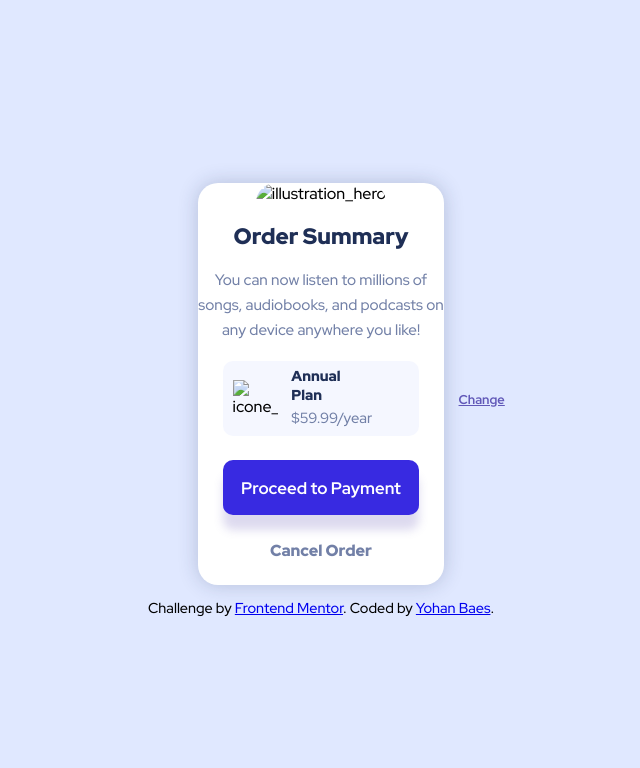
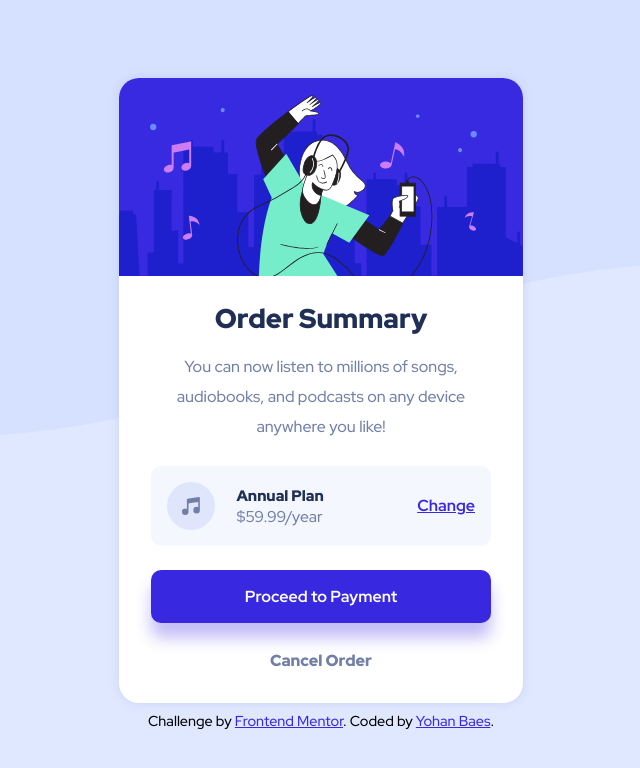
Before and after one commit to Raink31/03-Order-Summary-Component, a plain HTML site: page index.html in a window 1280 px wide. Shown: the whole page, without its empty margins (319-959 px from the left). Drawn offline with Linux system fonts and the light colour scheme.

Commit message:
Add files via upload

```diff
--- a/index.html
+++ b/index.html
@@ -2,37 +2,51 @@
 <html lang="en">
 <head>
     <meta charset="UTF-8">
-    <meta name="viewport" content="width=device-width, initial-scale=1.0"> <!-- displays site properly based on user's device -->
+    <meta http-equiv="X-UA-Compatible" content="IE=edge">
+    <meta name="viewport" content="width=device-width, initial-scale=1.0">
     <link rel="stylesheet" href="style.css">
-    <link rel="icon" type="image/png" sizes="32x32" href="./images/favicon-32x32.png">
-    <title>Frontend Mentor | Order summary card</title>
+    <link rel="shortcut icon" href="assets/images/favicon-32x32.png" type="image/x-icon">
+    <title>Frontend Mentor | Order summary component</title>
+    <style>
+        @import url('https://fonts.googleapis.com/css2?family=Red+Hat+Display:wght@500;700;900&display=swap');
+    </style>
 </head>
-
 <body>
-    <div id="main">
-      <img id="hero" src="images/illustration-hero.svg" alt="illustration_hero">
+    <div class="container">
+        <div class="wrapper">
+            <div class="img-box">
+                <img src="assets/images/illustration-hero.svg" alt="hero image">
+            </div>
+            <div class="text-box">
                 <h1>Order Summary</h1>
-      <p id="description">
-        You can now listen to millions of<br />
-        songs, audiobooks, and podcasts on<br />
-        any device anywhere you like!
+                <p class="subtitle">
+                    You can now listen to millions of songs, audiobooks,
+                    and podcasts on any device anywhere you like!
                 </p>
-      <div id="panier">
-        <img src="images/icon-music.svg" alt="icone_musique">
-        <div id="article">
-          <h2>Annual Plan</h2>
-          <p>$59.99/year</p>
+                <div class="card">
+                    <div class="music-icon">
+                        <img src="assets/images/icon-music.svg" alt="">
                     </div>
-        <p><a href="#">Change</a></p>
+                    <div class="product">
+                        <p><strong>Annual Plan</strong></p>
+                        <p><span>$59.99/year</span></p>
                     </div>
-      <div id="boutton_paiement">
-        <h2><a href="#">Proceed to Payment</a></h2>
+                    <div class="change">
+                        <a href="#">Change</a>
                     </div>
-      <p id="cancel_order"><a href="#">Cancel Order</a></p>
                 </div>
-    <div class="attribution">
+                <div class="boutton">
+                        <a href="#">Proceed to Payment</a>
+                    </div>
+                <p class="canceler">
+                    <a href="#">Cancel Order</a>
+                </p>
+            </div>
+        </div>
+    </div>
+    <footer>
         Challenge by <a href="https://www.frontendmentor.io?ref=challenge" target="_blank">Frontend Mentor</a>.
         Coded by <a href="#">Yohan Baes</a>.
-    </div>
+    </footer>
 </body>
 </html>
--- a/style.css
+++ b/style.css
@@ -1,152 +1,176 @@
-@import url('https://fonts.googleapis.com/css2?family=Red+Hat+Display:wght@500;700;900&display=swap');
+/* RESETS */
+
+*{
+    margin: 0;
+    padding: 0;
+    box-sizing: border-box;
+}
+
+img{
+    display: block;
+}
+
+/* CSS */
 
 body{
-    height: 100vh;
-    width: 100vw;
+    min-height: 100vh;
     display: flex;
     flex-direction: column;
     justify-content: center;
     align-items: center;
-    background: url("images/pattern-background-desktop.svg") no-repeat;
-    background-color: hsl(225, 100%, 94%);
-    margin: auto;
+    font-size: 16px;
     font-family: 'Red Hat Display', sans-serif;
+    background-color: #e0e8ff;
 }
 
-#main{
+.container{
+    max-width: 375px;
+}
+
+.wrapper{
+    background-color: white;
     text-align: center;
     border-radius: 20px;
-    background-color: white;
-    box-shadow: 0 0 20px hsla(223, 47%, 23%, 0.226);
+    overflow: hidden;
+    margin: 0.5rem;
+    box-shadow: 0 0 10px rgba(155, 161, 212, 0.301);
 }
 
-#hero{
-    width: 330px;
-    border-radius: 20px 20px 0 0;
+.img-box{
+    height: 100%;
+    object-fit: cover;
 }
 
-h1{
-    margin-top: 7%;
-    margin-bottom: 7%;
+.img-box img{
+    width: 100%;
+    height: 100%;
+}
+
+.text-box{
+    padding: 1.5rem;
+}
+
+.text-box h1{
     color: hsl(223, 47%, 23%);
-    font-size: 1.4em;
+    font-weight: 900;
+    font-size: 1.5em;
+}
+
+.subtitle{
+    margin-right: 1.2rem;
+    margin-left: 1.2rem;
+    padding-top: 1rem;
+    color: hsl(224, 23%, 55%);
+    line-height: 30px;
+}
+
+.card{
+    margin-top: 1.5rem;
+    margin-left: 0.5rem;
+    margin-right: 0.5rem;
+    display: flex;
+    justify-content: space-between;
+    align-items: center;
+    background-color: hsl(225, 100%, 98%);
+    padding: 1rem;
+    border-radius: 10px;
+}
+
+.music-icon{
+    margin-right: -1.1rem;
+}
+
+.product{
+    text-align: start;
+}
+
+.product strong{
+    font-size: 0.95em;
+    color: hsl(223, 47%, 23%);
     font-weight: 900;
 }
 
-#description{
+.product span{
     color: hsl(224, 23%, 55%);
-    font-size: 0.95em;
-    line-height: 25px;
+    font-size: 0.98em;
 }
 
-#panier{
-    margin-top: 7%;
-    display: flex;
-    justify-content: stretch;
-    align-items: center;
-    background-color: hsl(225, 100%, 98%);
-    border-radius: 10px;
-    margin-left: 7%;
-    margin-right: 7%;
-    height: 75px;
+.change a{
+    color: hsl(245, 75%, 52%);
+    font-weight: 700;
+    transition: color 0.4s;
 }
 
-#panier img{
-    margin-left: 5%;
-    width: 45px;
-    margin-right: 0;
+.change a:hover{
+    color: hsl(245, 83%, 68%);
 }
 
-#article{
-    text-align: start;
-    margin-left: 7%;
+.canceler{
+    padding-top: 1.5rem;
 }
 
-#article h2{
-    color: hsl(223, 47%, 23%);
-    font-size: 0.9em;
-    font-weight: 900;
-    margin-bottom: 0;
+.boutton{
+    margin-top: 1.5rem;
+    background-color: hsl(245, 75%, 52%);
+    padding-top: 1rem;
+    padding-bottom: 1rem;
+    margin-left: 0.5rem;
+    margin-right: 0.5rem;
+    border-radius: 10px;
+    box-shadow: 0 15px 15px hsl(245, 75%, 52%, 30%);
+    transition: background-color 0.4s;
 }
 
-#article p{
-    margin-top: 5%;
-    color: hsl(224, 23%, 55%);
-    font-size: 0.92em;
+.boutton:hover{
+    background-color: hsl(245, 83%, 68%);
+    cursor: pointer;
 }
 
-#panier a{
-    color: #6158b8;
+.boutton a{
+    color: white;
+    text-decoration: none;
     font-weight: 700;
-    font-size: 0.8em;
-    margin-left: 130%;
 }
 
-#panier a:hover{
-    color: #766cf1;
-    transition: 0.2s;
+.canceler{
+    margin-top: 0.2rem;
+    font-weight: 900;
+    padding-bottom: 0.5rem;
 }
 
-#boutton_paiement{
-    background-color: #382ae1;
-    border-radius: 10px;
-    height: 50px;
-    display: flex;
-    justify-content: center;
-    align-items: center;
-    margin: 7% 7%;
-    padding-bottom: 2%;
-    box-shadow: 0 15px 10px #6258b838;
+.canceler a{
+    color: hsl(224, 23%, 55%);
+    text-decoration: none;
+    transition: color 0.4s;
 }
 
-#boutton_paiement:hover{
-    cursor: pointer;
-    background-color: #766cf1;
-    transition: 0.2s;
+.canceler a:hover{
+    color: hsl(228, 57%, 12%);
 }
 
-#boutton_paiement a{
-    color: white;
-    text-decoration: none;
-    font-size: 0.7em;
+footer{
+    font-size: 0.9em;
 }
 
-#cancel_order a{
-    color: hsl(224, 23%, 55%);
-    font-weight: 900;
-    text-decoration: none;
-    font-size: 1em;
+footer a{
+    color: hsl(245, 75%, 52%);
 }
 
-#cancel_order{
-    margin-bottom: 10%;
-}
-
-.attribution{
-    margin-top: 1%;
-    font-size: 0.8em;
-}
-
-@media screen and (min-width: 560px)
-{
-    #hero{
-        width: 400px;
+@media screen and (min-width: 768px) {
+    body{
+        background: url("assets/images/pattern-background-desktop.svg") repeat-x top;
+        background-color: #e0e8ff;
     }
 
-    .attribution{
-        font-size: 0.9em;
+    .container{
+        max-width: 420px;
     }
 
-    #boutton_paiement{
-        margin: 10% 10%;
+    .text-box h1{
+        font-size: 1.7em;
     }
 
-    #panier{
-        margin-left: 10%;
-        margin-right: 10%;
-    }
-
-    #panier a{
-        margin-left: 185%;
-    }
+    .music-icon{
+    margin-right: -4.5rem;
 }
+}
```
Also changed, not shown: assets/images/desktop.png (added), assets/images/favicon-32x32.png (added), assets/images/icon-music.svg (added), assets/images/illustration-hero.svg (added), assets/images/mobile.png (added), assets/images/pattern-background-desktop.svg (added), assets/images/pattern-background-mobile.svg (added), design/active-states.jpg (added), design/desktop-design.jpg (added), design/desktop-preview.jpg (added), design/mobile-design.jpg (added), 1 other file. Lines whose indentation alone changed are shown as unchanged.
